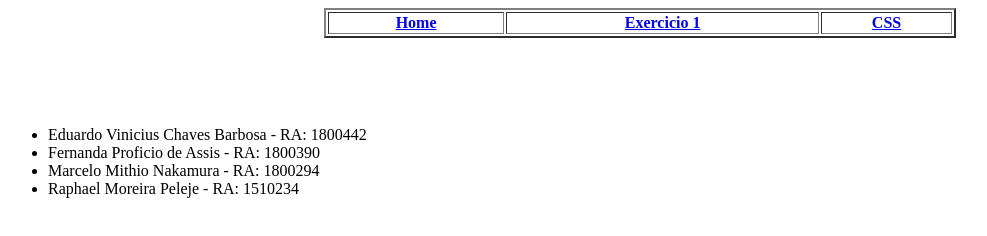
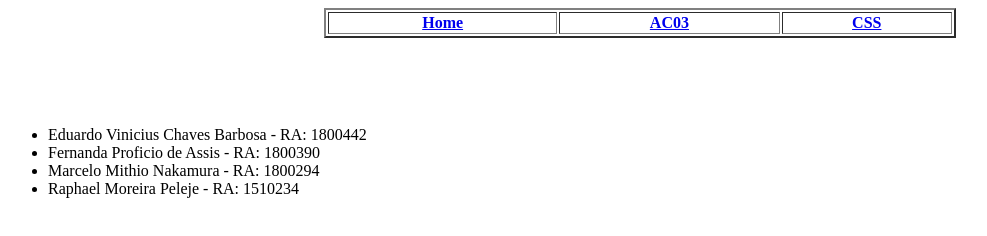
Before and after one commit to edwardvini123/edwardvini123.github.io, a plain HTML site: page index.html in a window 1280 px wide. Shown: the whole page, without its empty margins (0-987 px from the left). Drawn offline with Linux system fonts and the light colour scheme.

Commit message:
Update index.html

```diff
--- a/index.html
+++ b/index.html
@@ -8,7 +8,7 @@
 	<table border="2" style="width: 50%" align = "center">
 		<tr>
 			<th><a href="index.html">Home</a></th>
-            <th><a href="https://edwardvini123.github.io/ac.html">Exercicio 1</a></th>
+            <th><a href="https://edwardvini123.github.io/ac.html">AC03</a></th>
             <th><a href="https://edwardvini123.github.io/estilo1.css">CSS</a></th>
 		</tr>
 	</table>
```
